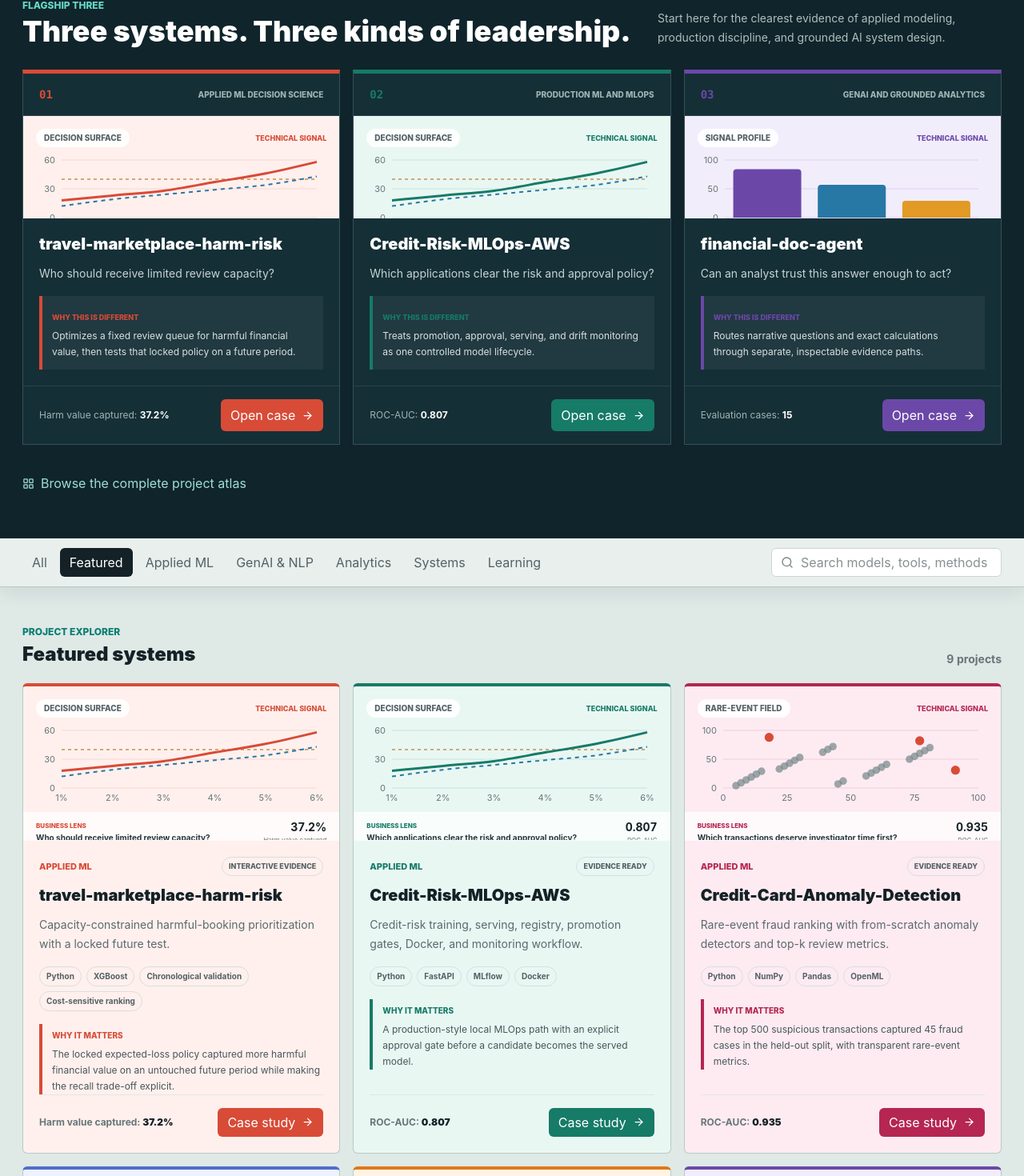
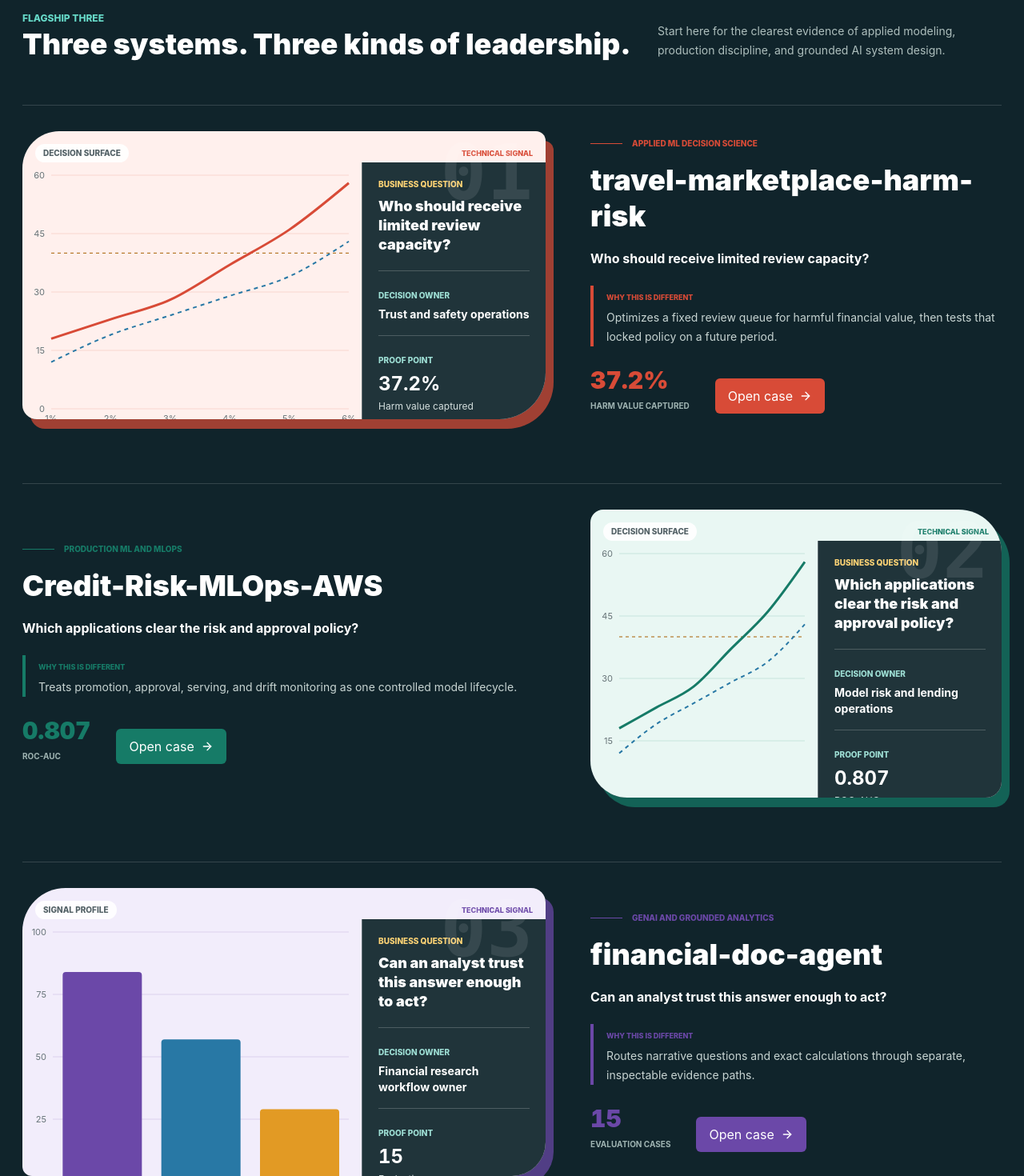
Before and after one commit to Ayush210895/ai-quality-lab, a React (Vite) app: page / in a window 1280 px wide. Shown: the part 700-2170 px from the top of the page at 80% size. Built offline with nearby package versions, Linux system fonts and the light colour scheme.

Commit message:
Soften portfolio visuals with rounded depth

```diff
--- a/src/PortfolioSite.tsx
+++ b/src/PortfolioSite.tsx
@@ -227,20 +227,20 @@
 
 function FlagshipProjects({ onSelectProject }: { onSelectProject: (project: ProjectStory) => void }) {
   const flagships = FLAGSHIP_NAMES.map((name) => projectStories.find((project) => project.name === name)).filter((project): project is ProjectStory => Boolean(project));
-  return <section id="flagship-projects" className="border-b border-[#172a31] bg-[#10242b] text-white">
-    <div className="mx-auto max-w-[1500px] px-4 py-9 md:px-7 lg:py-12">
-      <div className="mb-7 grid gap-3 md:grid-cols-[1fr_430px] md:items-end">
+  return <section id="flagship-projects" className="flagship-band border-b border-[#172a31] bg-[#10242b] text-white">
+    <div className="mx-auto max-w-[1500px] px-4 py-12 md:px-7 lg:py-16">
+      <div className="mb-10 grid gap-3 md:grid-cols-[1fr_430px] md:items-end lg:mb-14">
         <div><p className="text-xs font-extrabold uppercase text-[#66d8c7]">Flagship Three</p><h2 className="mt-1 text-3xl font-black sm:text-4xl">Three systems. Three kinds of leadership.</h2></div>
         <p className="text-sm leading-6 text-[#aebfbd]">Start here for the clearest evidence of applied modeling, production discipline, and grounded AI system design.</p>
       </div>
-      <div className="grid gap-4 xl:grid-cols-3">
+      <div className="space-y-14 lg:space-y-20">
         {flagships.map((project, index) => {
           const meta = FLAGSHIP_META[project.name as (typeof FLAGSHIP_NAMES)[number]];
-          return <article key={project.name} className="group grid min-h-[390px] grid-rows-[auto_auto_1fr_auto] overflow-hidden border border-white/15 bg-[#152f37] transition-transform hover:-translate-y-1" style={{ borderTop: `5px solid ${project.accent}` }}>
-            <div className="flex items-center justify-between border-b border-white/10 px-5 py-4"><span className="font-mono text-sm font-black" style={{ color: project.accent }}>0{index + 1}</span><span className="text-[10px] font-extrabold uppercase text-[#9fb4b2]">{meta.role}</span></div>
-            <div className="h-32 overflow-hidden"><VisualStage project={project} compact /></div>
-            <div className="p-5"><h3 className="break-words text-xl font-black leading-tight">{project.name}</h3><p className="mt-3 text-sm leading-6 text-[#c7d4d2]">{businessQuestion(project)}</p><div className="mt-4 border-l-4 bg-white/5 p-3" style={{ borderColor: project.accent }}><span className="text-[9px] font-extrabold uppercase" style={{ color: project.accent }}>Why this is different</span><p className="mt-1 text-xs leading-5 text-[#d9e1e0]">{meta.differentiator}</p></div></div>
-            <div className="flex items-center justify-between gap-3 border-t border-white/10 px-5 py-4"><span className="text-xs text-[#9fb4b2]">{project.metrics[0].label}: <strong className="text-white">{project.metrics[0].value}</strong></span><button type="button" className="inline-flex min-h-10 items-center gap-2 rounded-[6px] px-3 text-xs font-black text-white" style={{ backgroundColor: project.accent }} onClick={() => onSelectProject(project)}>Open case <ArrowRight size={15} /></button></div>
+          const visualOrder = index % 2 === 0 ? "lg:order-1" : "lg:order-2";
+          const copyOrder = index % 2 === 0 ? "lg:order-2" : "lg:order-1";
+          return <article key={project.name} className="flagship-story relative grid gap-7 border-t border-white/15 pt-8 lg:grid-cols-[minmax(0,1.12fr)_minmax(360px,.88fr)] lg:items-center lg:gap-14">
+            <div className={`flagship-visual relative h-[640px] overflow-hidden md:h-[560px] lg:h-[360px] ${visualOrder}`} style={{ "--story-accent": project.accent } as CSSProperties}><VisualStage project={project} /><span aria-hidden="true" className="absolute right-4 top-1 font-mono text-7xl font-black text-white/10 sm:text-8xl">0{index + 1}</span></div>
+            <div className={`${copyOrder}`}><div className="flex items-center gap-3"><span className="h-px w-10" style={{ backgroundColor: project.accent }} /><span className="text-[10px] font-extrabold uppercase" style={{ color: project.accent }}>{meta.role}</span></div><h3 className="mt-4 break-words text-3xl font-black leading-tight sm:text-4xl">{project.name}</h3><p className="mt-4 text-base font-bold leading-7 text-white">{businessQuestion(project)}</p><div className="mt-5 border-l-4 pl-4" style={{ borderColor: project.accent }}><span className="text-[9px] font-extrabold uppercase" style={{ color: project.accent }}>Why this is different</span><p className="mt-1 text-sm leading-6 text-[#c7d4d2]">{meta.differentiator}</p></div><div className="mt-6 flex flex-wrap items-end gap-x-8 gap-y-3"><span><strong className="block text-3xl font-black tabular-nums" style={{ color: project.accent }}>{project.metrics[0].value}</strong><small className="text-[10px] font-bold uppercase text-[#9fb4b2]">{project.metrics[0].label}</small></span><button type="button" className="inline-flex min-h-11 items-center gap-2 rounded-[6px] px-4 text-sm font-black text-white" style={{ backgroundColor: project.accent }} onClick={() => onSelectProject(project)}>Open case <ArrowRight size={16} /></button></div></div>
           </article>;
         })}
       </div>
@@ -334,7 +334,7 @@
 }
 
 function ProjectTile({ project, onSelect }: { project: ProjectStory; onSelect: () => void }) {
-  return <article className="group flex min-h-[540px] flex-col overflow-hidden rounded-[6px] border border-[#b9cbc7] transition-transform hover:-translate-y-1 hover:shadow-[0_18px_38px_rgba(12,26,33,.18)]" style={{ borderTop: `4px solid ${project.accent}`, backgroundColor: project.soft }}>
+  return <article className="project-tile group flex min-h-[540px] flex-col overflow-hidden rounded-[6px] transition-transform hover:-translate-y-1 hover:shadow-[0_18px_38px_rgba(12,26,33,.18)]" style={{ borderTop: `4px solid ${project.accent}`, backgroundColor: project.soft }}>
     <button type="button" className="block h-48 w-full overflow-hidden text-left" onClick={onSelect} aria-label={`Explore ${project.name}`}>
       <VisualStage project={project} compact />
     </button>
@@ -469,14 +469,14 @@
     if (window.matchMedia?.("(prefers-reduced-motion: reduce)").matches) { setView("artifact"); return; }
     setTourIndex(0);
   };
-  return <section className="case-workbench min-h-[610px] overflow-hidden border border-white/20 bg-[#12272f] shadow-[14px_14px_0_var(--project-accent)] lg:min-h-[470px]">
+  return <section className="case-workbench min-h-[720px] overflow-hidden bg-[#12272f] lg:min-h-[470px]">
     <div className="border-b border-white/15 px-3 py-3 sm:px-4">
       <div className="flex flex-wrap items-center justify-between gap-3"><div><span className="block text-[9px] font-extrabold uppercase" style={{ color: project.accent }}>Case workbench</span><strong className="mt-0.5 block text-xs text-white">{THEME_LABELS[project.visual]}</strong></div><button type="button" className="inline-flex min-h-9 items-center gap-2 rounded-[4px] border border-white/20 px-3 text-[10px] font-extrabold uppercase text-white hover:bg-white/10" onClick={startTour}>{tourIndex >= 0 ? <RotateCcw size={14} /> : <Play size={14} />}{tourIndex >= 0 ? "Restart tour" : "18 sec guided tour"}</button></div>
       <div className="mt-3 grid grid-cols-3 gap-1" role="tablist" aria-label="Case views">
         {views.map((item, index) => <button key={item} type="button" role="tab" aria-selected={view === item} className={`min-h-9 rounded-[4px] border-t-2 px-2 text-[9px] font-extrabold uppercase sm:text-[10px] ${view === item ? "bg-white text-[#142126]" : "border-white/15 text-[#aebfbd] hover:bg-white/10"}`} style={view === item ? { borderColor: project.accent } : undefined} onClick={() => selectView(item)}><span aria-hidden="true" className="mr-1 font-mono">0{index + 1}</span>{item}</button>)}
       </div>
     </div>
-    <div className="h-[500px] lg:h-[370px]">
+    <div className="h-[610px] lg:h-[370px]">
       {view === "signal" && <VisualStage project={project} />}
       {view === "artifact" && <ArtifactView project={project} />}
       {view === "decision" && <DecisionView project={project} />}
--- a/src/index.css
+++ b/src/index.css
@@ -71,12 +71,13 @@
 }
 
 .signal-field {
-  box-shadow: 18px 18px 0 #ff765c, -10px -10px 0 #183841;
+  border-radius: 32px 8px 52px 18px;
+  box-shadow: 15px 15px 0 #ff765c;
 }
 
 .signal-node {
   max-width: 150px;
-  border-radius: 4px;
+  border-radius: 16px 5px 16px 5px;
   letter-spacing: 0;
   transition: transform 160ms ease, background-color 160ms ease, box-shadow 160ms ease;
 }
@@ -87,9 +88,75 @@
   background: #213d46;
 }
 
+.flagship-band {
+  position: relative;
+  overflow: hidden;
+}
+
+.flagship-band::after {
+  position: absolute;
+  top: 0;
+  right: 0;
+  width: min(24vw, 320px);
+  height: 11px;
+  background: #ff765c;
+  border-radius: 999px 0 0 999px;
+  content: "";
+}
+
+.flagship-visual {
+  border-radius: 46px 12px 58px 18px;
+  box-shadow: 10px 12px 0 color-mix(in srgb, var(--story-accent) 72%, transparent);
+}
+
+.flagship-story:nth-child(2) .flagship-visual {
+  border-radius: 16px 54px 20px 46px;
+}
+
+.flagship-story:nth-child(3) .flagship-visual {
+  border-radius: 54px 18px 42px 12px;
+}
+
+.project-tile {
+  border: 1px solid color-mix(in srgb, #76928d 40%, transparent);
+  box-shadow: 8px 9px 0 color-mix(in srgb, #31534e 13%, transparent);
+}
+
+.project-tile > button:first-child {
+  border-bottom-right-radius: 54px;
+}
+
+.project-tile:nth-child(3n + 2) > button:first-child {
+  border-bottom-right-radius: 0;
+  border-bottom-left-radius: 54px;
+}
+
+.case-workbench {
+  border-radius: 8px 48px 8px 28px;
+  box-shadow: 13px 13px 0 var(--project-accent);
+}
+
+@media (min-width: 1280px) {
+  #project-explorer .project-tile:nth-child(3n + 2) { transform: translateY(22px); }
+  #project-explorer .project-tile:nth-child(3n + 2):hover { transform: translateY(17px); }
+}
+
 @media (max-width: 640px) {
-  .signal-field { box-shadow: 8px 8px 0 #ff765c; }
+  .signal-field {
+    border-radius: 22px 7px 34px 12px;
+    box-shadow: 7px 8px 0 #ff765c;
+  }
   .signal-node { max-width: 118px; padding: 6px 8px; font-size: 8px; }
+  .flagship-visual {
+    border-radius: 28px 8px 38px 14px;
+    box-shadow: 6px 7px 0 color-mix(in srgb, var(--story-accent) 72%, transparent);
+  }
+  .flagship-story:nth-child(2) .flagship-visual { border-radius: 10px 36px 14px 28px; }
+  .flagship-story:nth-child(3) .flagship-visual { border-radius: 36px 12px 28px 8px; }
+  .case-workbench {
+    border-radius: 7px 32px 7px 20px;
+    box-shadow: 7px 8px 0 var(--project-accent);
+  }
 }
 
 @media (prefers-reduced-motion: reduce) {
```
Also changed, not shown: 8 other files (tests, documents, lock files or other folders).
